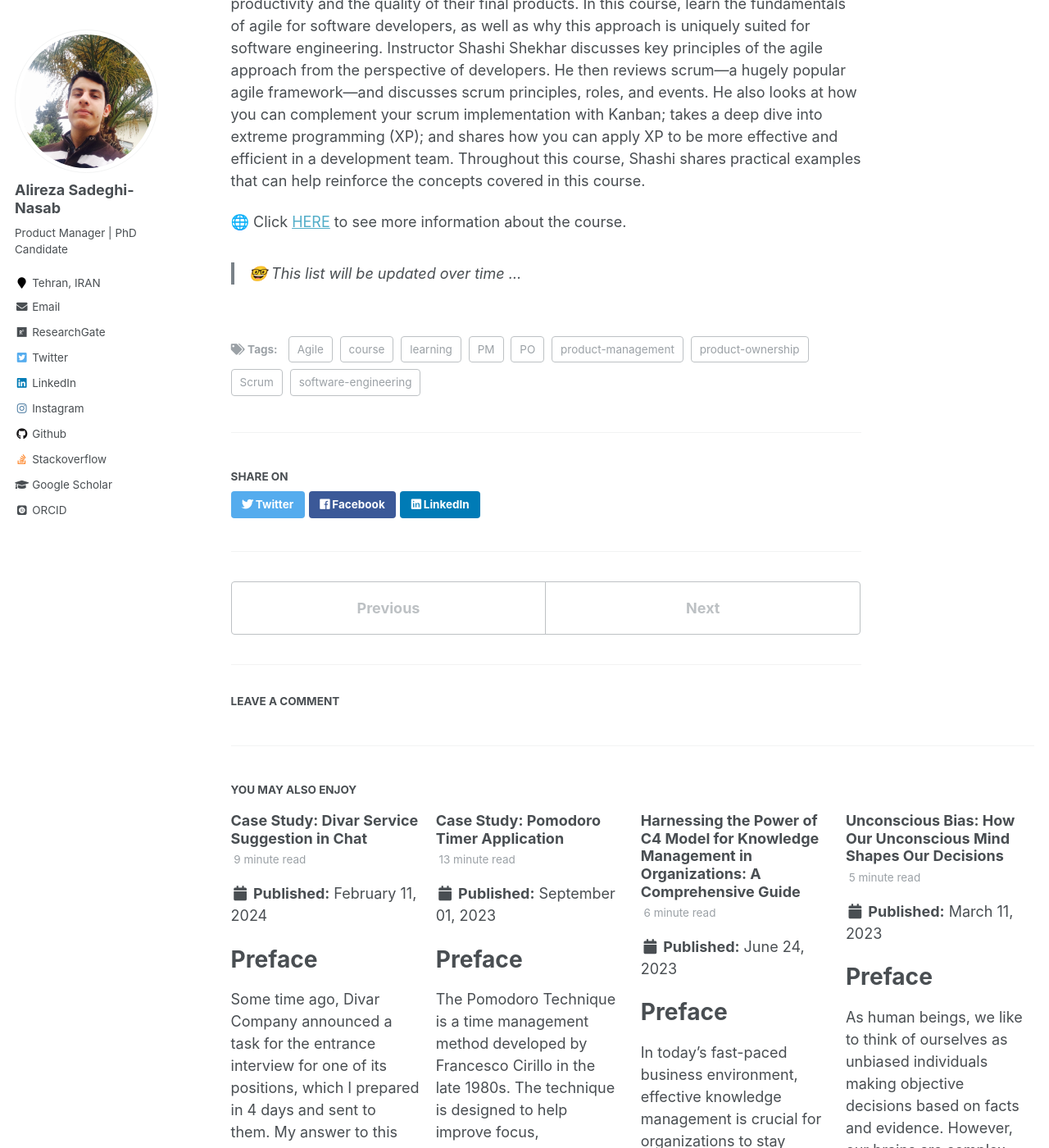
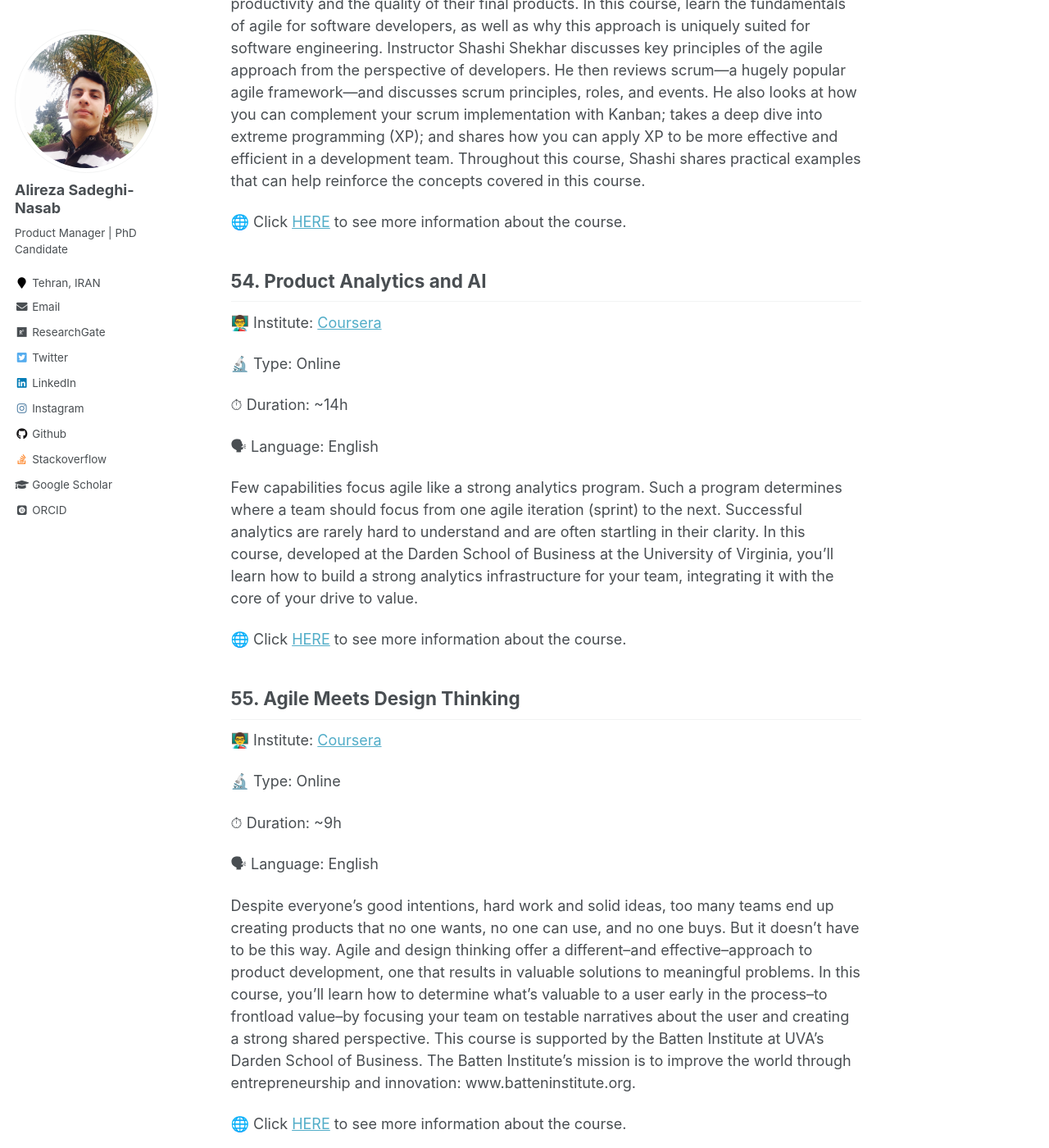
Before and after one commit to AlirezaSN/AlirezaSN.github.io, a Jekyll site: the page built from _posts/2023-03-25-blog-post-14.md, in a window 1280 px wide and 1400 px high, scrolled down 40280 px. Shown: the whole window at 82% size. Built offline with Jekyll 4.4.1, drawn with Linux system fonts in a browser that asks for light colours; some web fonts are replaced; comment, search, counter and statistics services are not loaded; some of the changed text lies outside the part shown.

Commit message:
add new courses

```diff
--- a/_posts/2023-03-25-blog-post-14.md
+++ b/_posts/2023-03-25-blog-post-14.md
@@ -1081,4 +1081,32 @@ The agile approach—which emphasizes continuous delivery and improvement, colla
 
 🌐 Click [HERE](https://www.linkedin.com/learning/agile-software-development) to see more information about the course.
 
+## 54. Product Analytics and AI
+
+👨‍🏫 Institute: [Coursera](https://www.coursera.org/)
+
+🔬 Type: Online
+
+⏱ Duration: ~14h
+
+🗣 Language: English
+
+Few capabilities focus agile like a strong analytics program. Such a program determines where a team should focus from one agile iteration (sprint) to the next. Successful analytics are rarely hard to understand and are often startling in their clarity. In this course, developed at the Darden School of Business at the University of Virginia, you'll learn how to build a strong analytics infrastructure for your team, integrating it with the core of your drive to value.
+
+🌐 Click [HERE](https://www.coursera.org/learn/uva-darden-agile-analytics/) to see more information about the course.
+
+## 55. Agile Meets Design Thinking
+
+👨‍🏫 Institute: [Coursera](https://www.coursera.org/)
+
+🔬 Type: Online
+
+⏱ Duration: ~9h
+
+🗣 Language: English
+
+Despite everyone's good intentions, hard work and solid ideas, too many teams end up creating products that no one wants, no one can use, and no one buys. But it doesn't have to be this way. Agile and design thinking offer a different--and effective--approach to product development, one that results in valuable solutions to meaningful problems. In this course, you’ll learn how to determine what's valuable to a user early in the process--to frontload value--by focusing your team on testable narratives about the user and creating a strong shared perspective. This course is supported by the Batten Institute at UVA’s Darden School of Business. The Batten Institute’s mission is to improve the world through entrepreneurship and innovation: www.batteninstitute.org.
+
+🌐 Click [HERE](https://www.coursera.org/learn/uva-darden-getting-started-agile) to see more information about the course.
+
 > 🤓 This list will be updated over time ...
```
